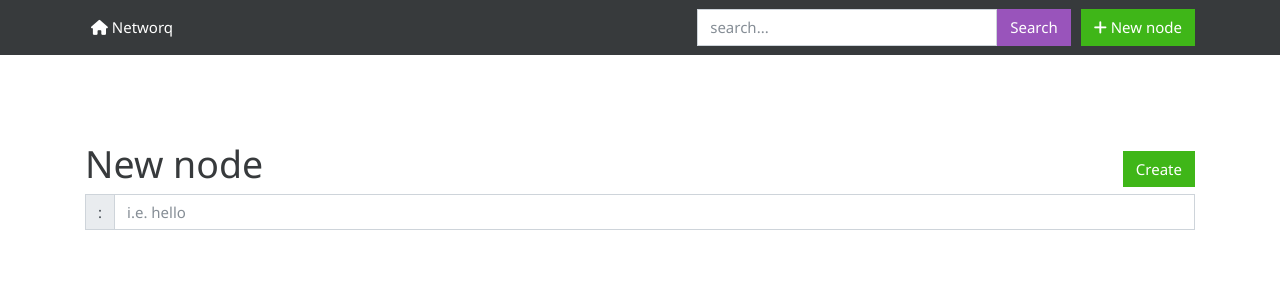
After one commit to networq/networq-web, a Symfony app: template templates/node_new.html.twig in a window 1280 px wide. The commit adds this page. Shown: the top 300 px of the page. Run offline with Twig, Linux system fonts and the light colour scheme; the template is opened without the code that fills it, so the values that code supplies are empty; some libraries are stand-ins or nearby versions.

Commit message:
Support adding new nodes

```diff
--- a/templates/base.html.twig
+++ b/templates/base.html.twig
@@ -22,6 +22,7 @@
         <form class="form-inline" action="{{ path('search') }}" method="post">
           <input name="query" type="text" style="width: 300px;" class="form-control" placeholder="search..." />
           <button type="submit" class="btn btn-info">Search</button>
+          <a href="{{ path('node_new') }}" class="btn btn-success" style="color: #ffff; margin-left: 10px;"><i class="fa fa-plus"></i> New node</a>
         </form>
       </div>
     </nav>
--- /dev/null
+++ b/templates/node_new.html.twig
@@ -0,0 +1,26 @@
+{% extends "base.html.twig" %}
+
+{% block content %}
+  <div class="container">
+    <form action="#" method="POST">
+      <div class="row">
+        <div class="col-md-12">
+          <div style="float: right; margin-top: 10px;">
+            <button type="submit" class="btn btn-success">Create</button>
+          </div>
+          <h1>New node</h1>
+          <div class="input-group mb-3">
+            <div class="input-group-prepend">
+              <span class="input-group-text">{{ graph.getRootPackage.getFqpn() }}:</span>
+            </div>
+            <input type="text" class="form-control" name="node_name" placeholder="i.e. hello" />
+          </div>
+        </div>
+{#
+        <div class="col-md-3">
+        </div> #}
+
+      </div>
+    </form>
+  </div>
+{% endblock %}
```
Also changed, not shown: src/Controller/AppController.php (+36 -0 lines).
